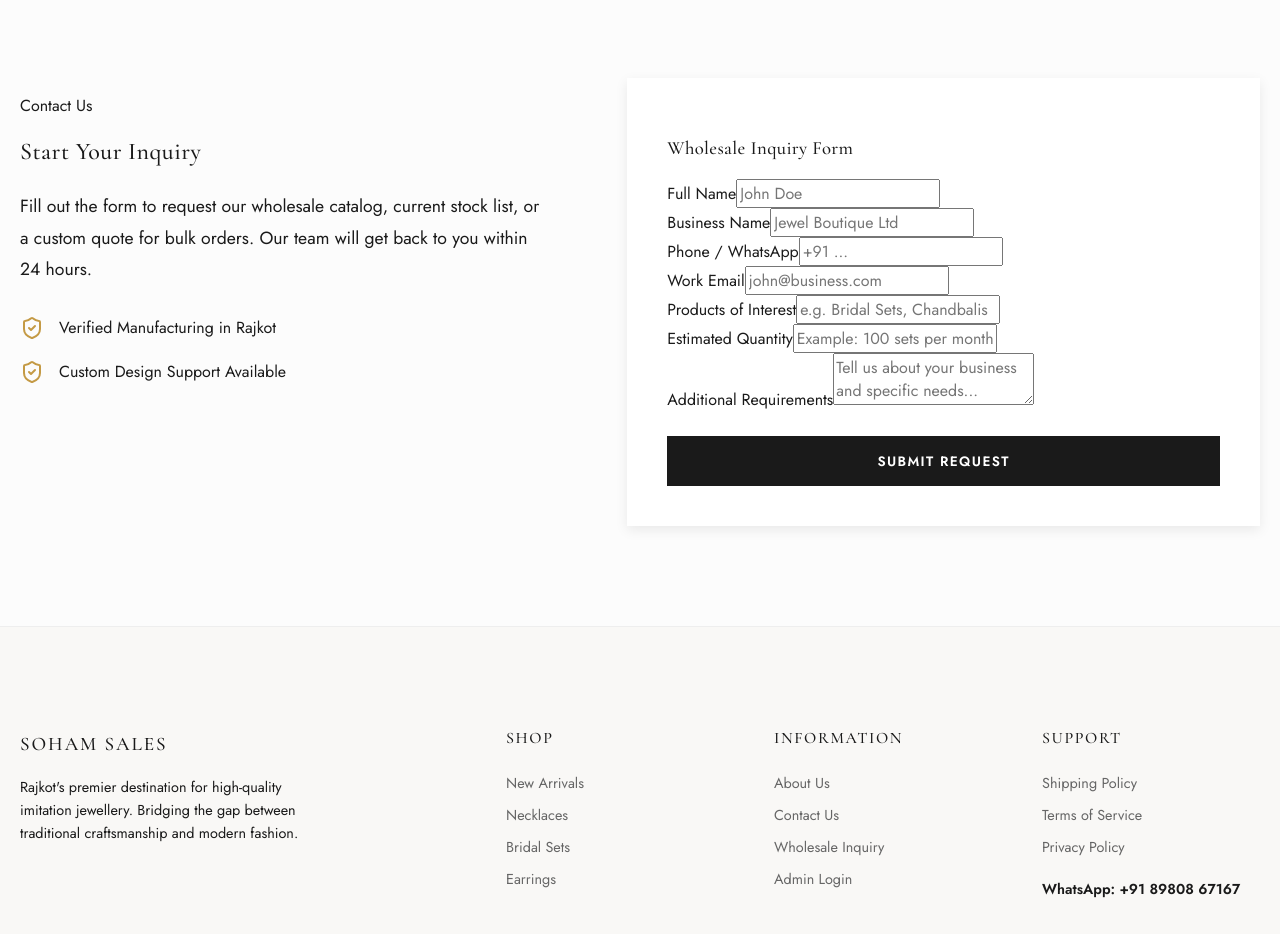
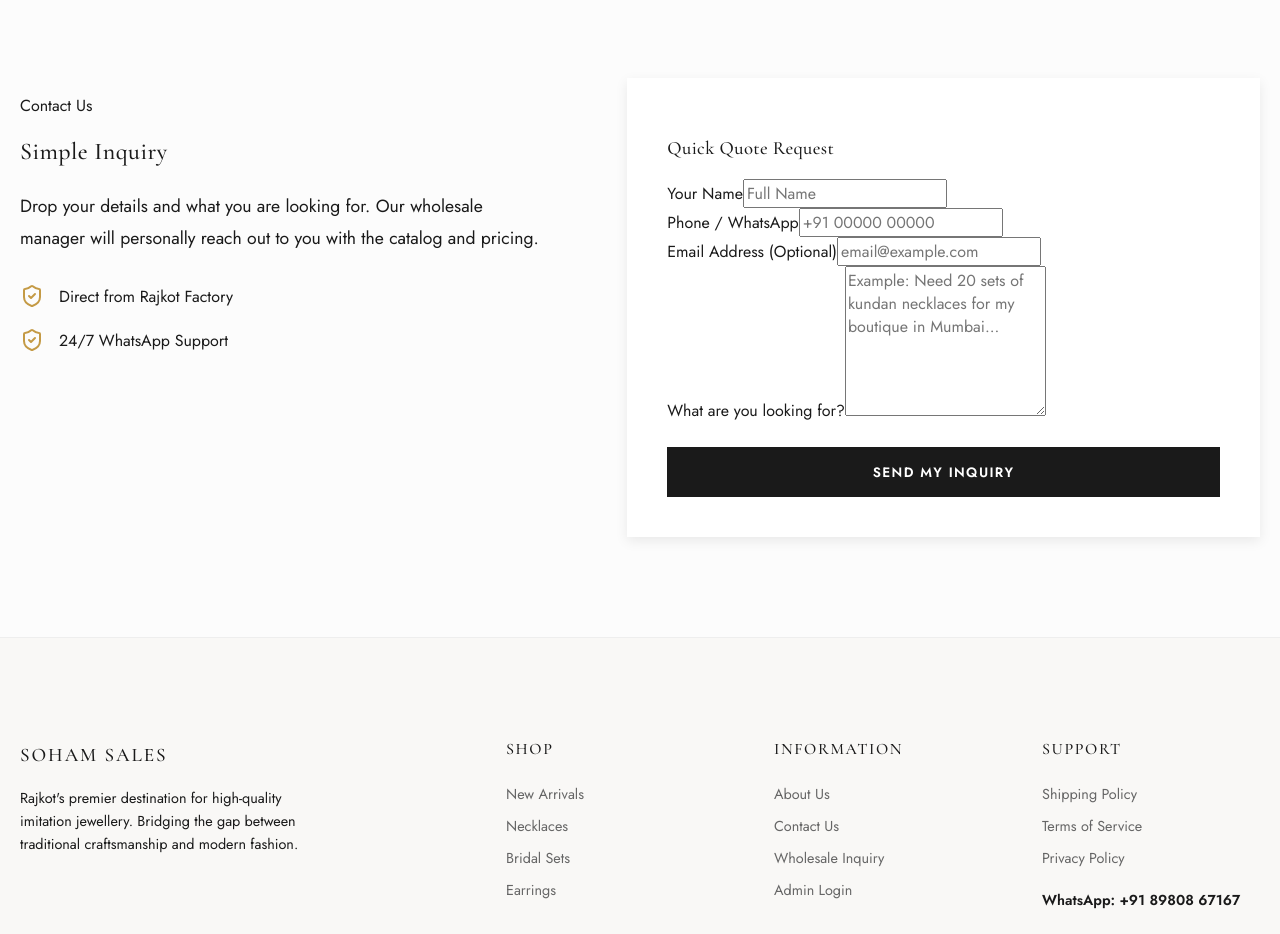
Before and after one commit to shubhamhm20-lgtm/soham, a Next.js app: page /wholesale in a window 1280 px wide. Shown: the part 1320-2254 px from the top of the page. Built offline with nearby package versions, Linux system fonts and the light colour scheme.

Commit message:
simplify_wholesale_form

```diff
--- a/app/wholesale/wholesale-client.tsx
+++ b/app/wholesale/wholesale-client.tsx
@@ -17,11 +17,11 @@
       id: `WI-${Date.now().toString().slice(-7)}`,
       createdAt: new Date().toISOString(),
       name: String(form.get("name") || ""),
-      businessName: String(form.get("businessName") || ""),
+      businessName: String(form.get("businessName") || "N/A"),
       phone: String(form.get("phone") || ""),
       email: String(form.get("email") || ""),
-      requestedProducts: String(form.get("requestedProducts") || ""),
-      quantityEstimate: String(form.get("quantityEstimate") || ""),
+      requestedProducts: product,
+      quantityEstimate: "See requirements",
       message: String(form.get("message") || ""),
       status: "new"
     });
@@ -75,60 +75,47 @@
           <div className="wholesale-layout">
             <div>
               <p className="eyebrow">Contact Us</p>
-              <h2 style={{ marginBottom: 25 }}>Start Your Inquiry</h2>
+              <h2 style={{ marginBottom: 25 }}>Simple Inquiry</h2>
               <p className="muted" style={{ fontSize: '1.1rem', lineHeight: 1.8, marginBottom: 30 }}>
-                Fill out the form to request our wholesale catalog, current stock list,
-                or a custom quote for bulk orders. Our team will get back to you within 24 hours.
+                Drop your details and what you are looking for. Our wholesale manager will personally reach out to you with the catalog and pricing.
               </p>
 
               <div style={{ display: 'grid', gap: 20 }}>
                 <div style={{ display: 'flex', gap: 15, alignItems: 'center' }}>
                   <ShieldCheck color="var(--gold)" />
-                  <span>Verified Manufacturing in Rajkot</span>
+                  <span>Direct from Rajkot Factory</span>
                 </div>
                 <div style={{ display: 'flex', gap: 15, alignItems: 'center' }}>
                   <ShieldCheck color="var(--gold)" />
-                  <span>Custom Design Support Available</span>
+                  <span>24/7 WhatsApp Support</span>
                 </div>
               </div>
             </div>
 
             <form className="panel" onSubmit={submitInquiry} style={{ boxShadow: 'var(--shadow-md)', padding: 40, background: 'var(--white)' }}>
-              <h3 style={{ marginBottom: 20 }}>Wholesale Inquiry Form</h3>
-              {submitted ? <div className="notice" style={{ marginBottom: 20 }}>Inquiry received! Our wholesale manager will contact you shortly.</div> : null}
+              <h3 style={{ marginBottom: 20 }}>Quick Quote Request</h3>
+              {submitted ? <div className="notice" style={{ marginBottom: 20 }}>Message sent! We will WhatsApp you shortly.</div> : null}
 
               <div className="form-grid">
-                <div className="field">
-                  <label htmlFor="name">Full Name</label>
-                  <input id="name" name="name" required placeholder="John Doe" />
-                </div>
-                <div className="field">
-                  <label htmlFor="businessName">Business Name</label>
-                  <input id="businessName" name="businessName" placeholder="Jewel Boutique Ltd" />
-                </div>
-                <div className="field">
-                  <label htmlFor="phone">Phone / WhatsApp</label>
-                  <input id="phone" name="phone" required placeholder="+91 ..." />
-                </div>
-                <div className="field">
-                  <label htmlFor="email">Work Email</label>
-                  <input id="email" name="email" required type="email" placeholder="john@business.com" />
+                <div className="field full">
+                  <label htmlFor="name">Your Name</label>
+                  <input id="name" name="name" required placeholder="Full Name" />
                 </div>
                 <div className="field full">
-                  <label htmlFor="requestedProducts">Products of Interest</label>
-                  <input id="requestedProducts" name="requestedProducts" required defaultValue={product} placeholder="e.g. Bridal Sets, Chandbalis" />
+                  <label htmlFor="phone">Phone / WhatsApp</label>
+                  <input id="phone" name="phone" required placeholder="+91 00000 00000" />
                 </div>
                 <div className="field full">
-                  <label htmlFor="quantityEstimate">Estimated Quantity</label>
-                  <input id="quantityEstimate" name="quantityEstimate" required placeholder="Example: 100 sets per month" />
+                  <label htmlFor="email">Email Address (Optional)</label>
+                  <input id="email" name="email" type="email" placeholder="email@example.com" />
                 </div>
                 <div className="field full">
-                  <label htmlFor="message">Additional Requirements</label>
-                  <textarea id="message" name="message" placeholder="Tell us about your business and specific needs..." />
+                  <label htmlFor="message">What are you looking for?</label>
+                  <textarea id="message" name="message" required placeholder="Example: Need 20 sets of kundan necklaces for my boutique in Mumbai..." style={{ minHeight: 150 }} />
                 </div>
               </div>
               <button className="button" type="submit" style={{ width: '100%', marginTop: 25 }}>
-                Submit Request
+                Send My Inquiry
               </button>
             </form>
           </div>
```
